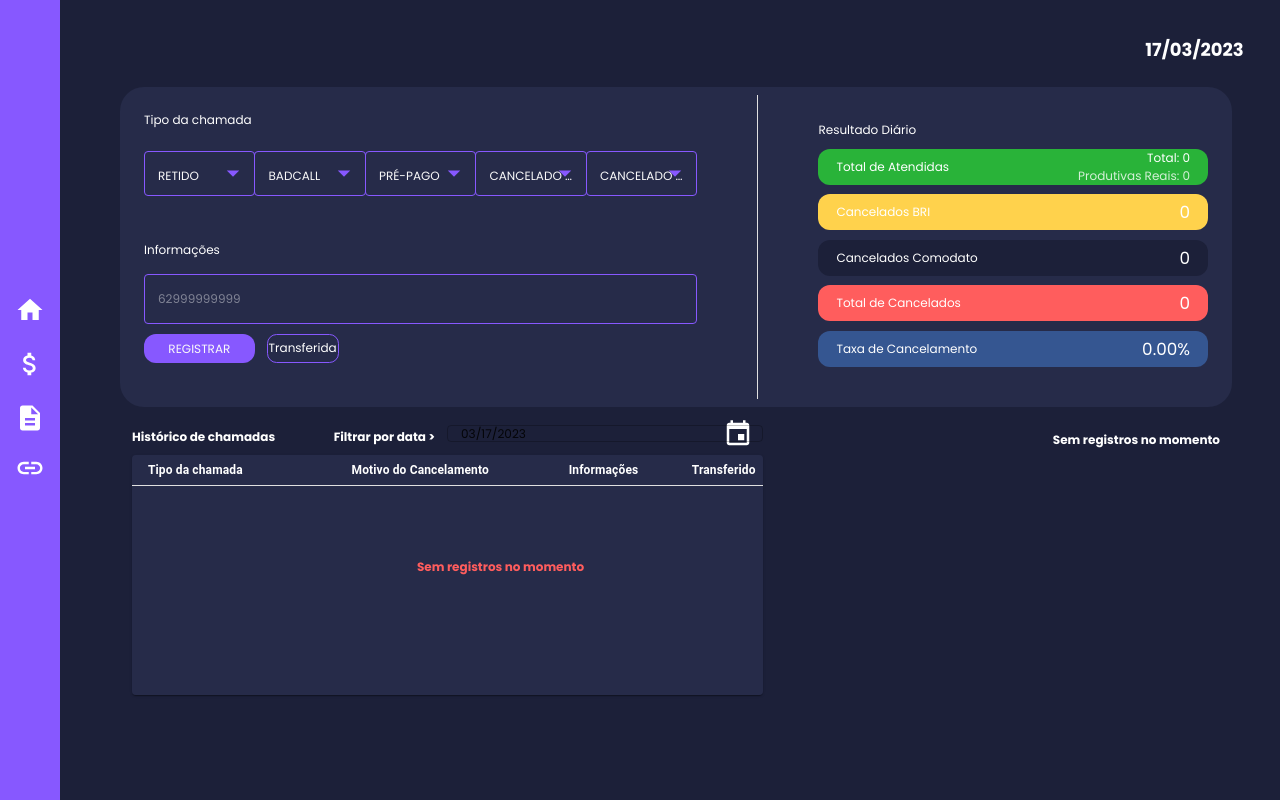
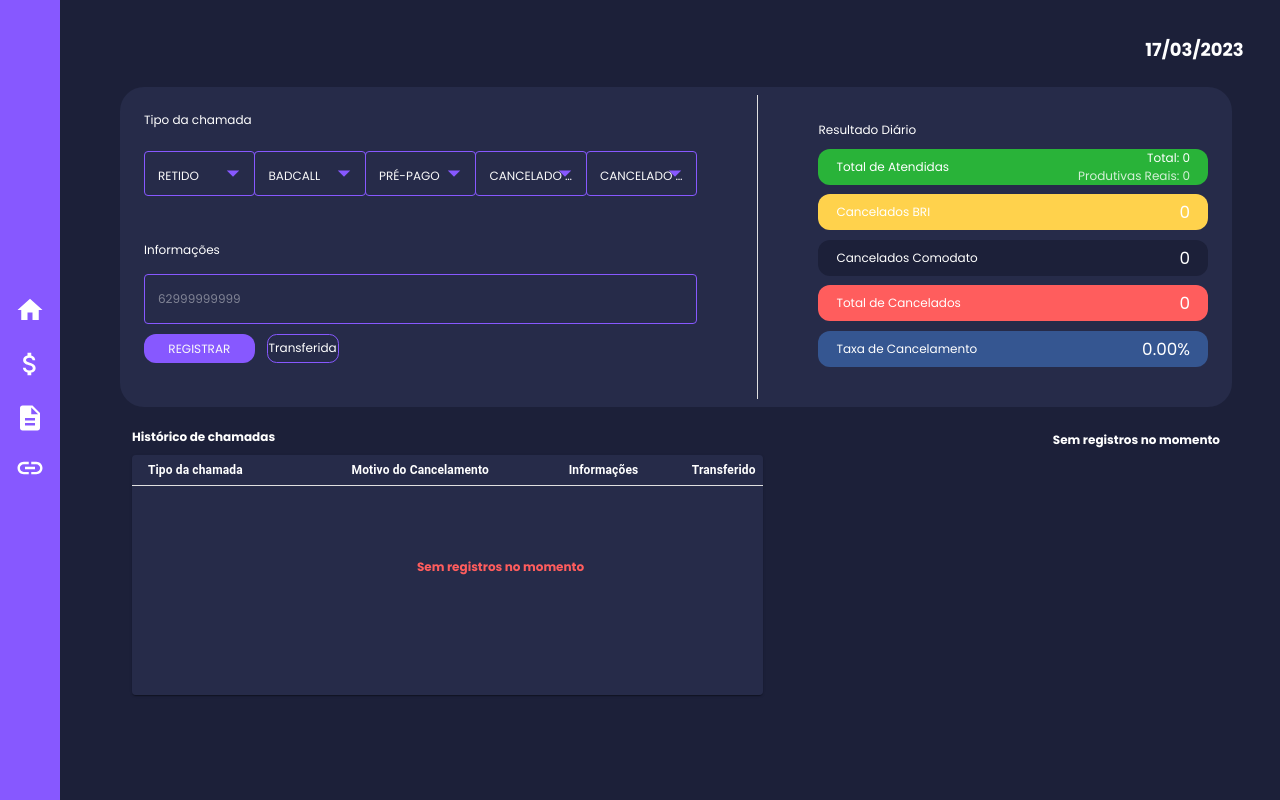
Before and after one commit to joaovsz/callRegister, a React (Vite) app: page / in a window 1280 px wide. Built offline with nearby package versions, Linux system fonts and the light colour scheme.

Commit message:
removido temporariamente filtro

```diff
--- a/src/components/Register/List/List.tsx
+++ b/src/components/Register/List/List.tsx
@@ -52,7 +52,7 @@ export const List = () => {
         <div id="filtrar">
           <h2>Histórico de chamadas</h2>
 
-          <div id="date-selector">
+          {/* <div id="date-selector">
             <h3>Filtrar por data &gt; </h3>
             <ThemeProvider theme={theme}>
               <LocalizationProvider dateAdapter={AdapterDayjs}>
@@ -72,7 +72,7 @@ export const List = () => {
                 </Stack>
               </LocalizationProvider>
             </ThemeProvider>
-          </div>
+          </div> */}
           {/* <button
             id="saveList"
             onClick={() => {
```
